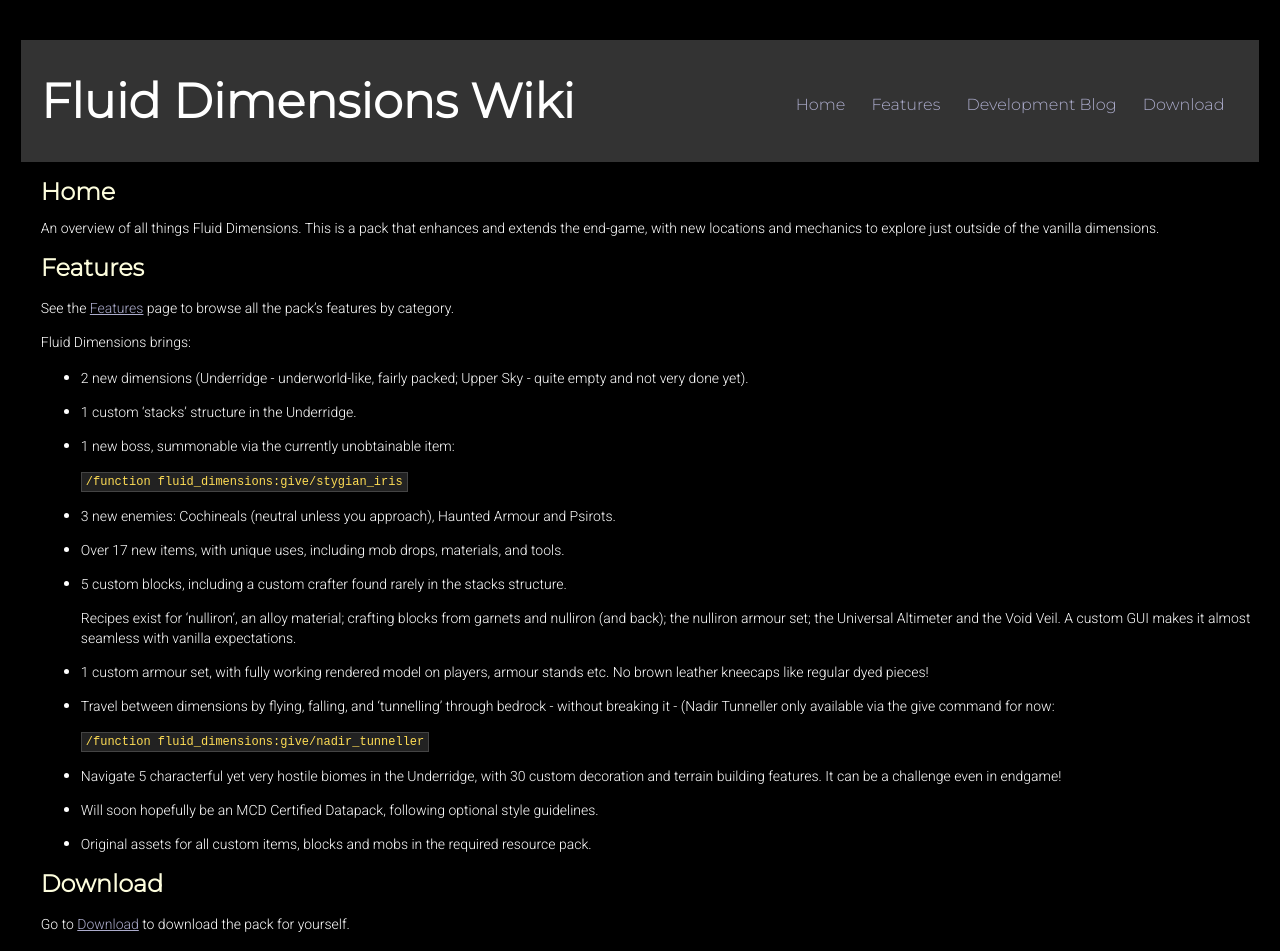
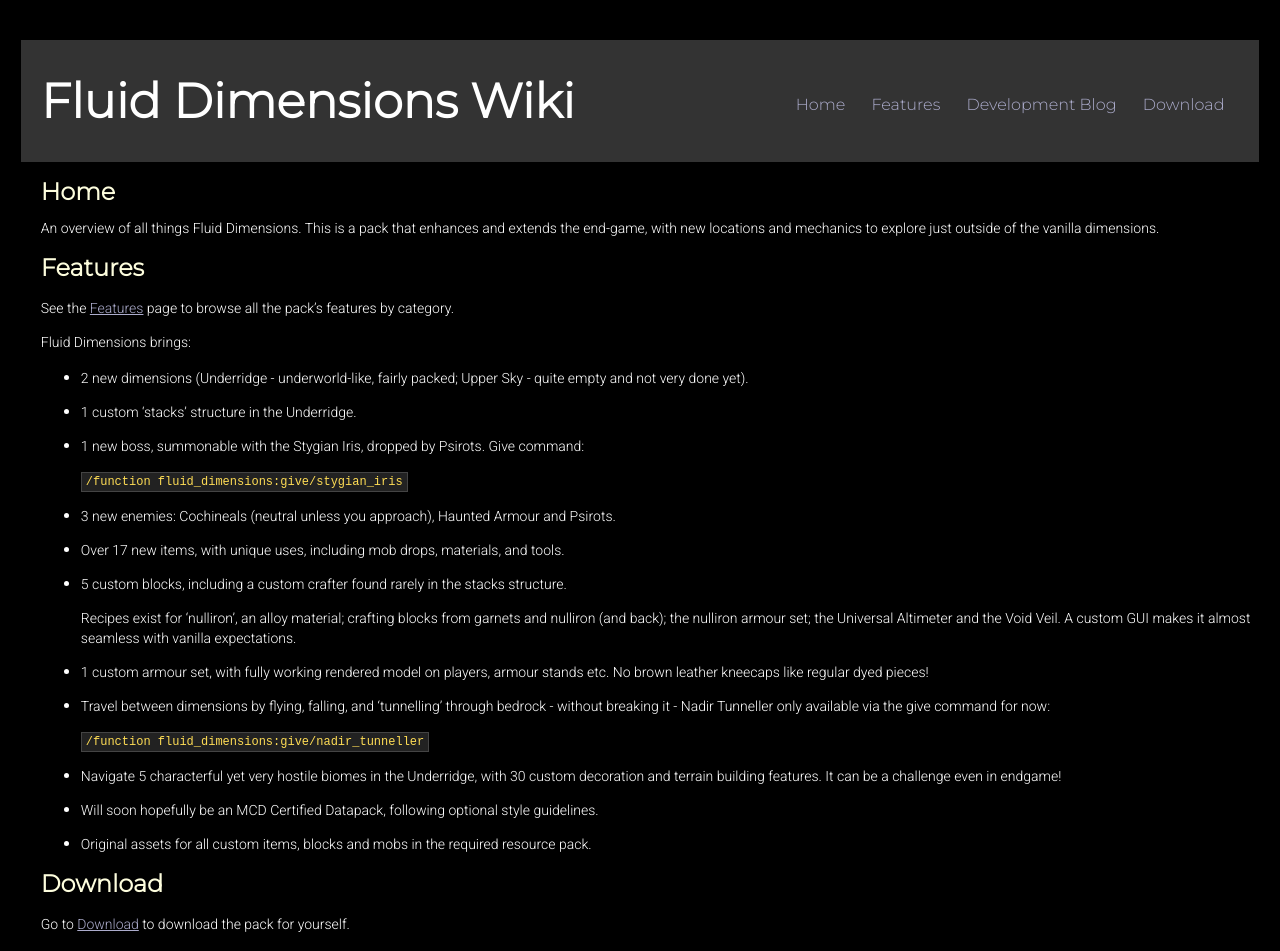
Before and after one commit to fludim/docs, a Jekyll site: the page built from index.md, in a window 1280 px wide. Shown: the top 951 px of the page. Built offline with Jekyll 4.4.1, drawn with Linux system fonts in a browser that asks for light colours; our own code applies the rules of GitHub Pages for plain Markdown files.

Commit message:
fix iris text on index

```diff
--- a/index.md
+++ b/index.md
@@ -13,7 +13,7 @@ Fluid Dimensions brings:
 
 - 1 custom 'stacks' structure in the Underridge.
 
-- 1 new boss, summonable via the currently unobtainable item:
+- 1 new boss, summonable with the Stygian Iris, dropped by Psirots. Give command:
 
     `/function fluid_dimensions:give/stygian_iris`
 
@@ -27,7 +27,7 @@ Fluid Dimensions brings:
 
 - 1 custom armour set, with fully working rendered model on players, armour stands etc. No brown leather kneecaps like regular dyed pieces!
 
-- Travel between dimensions by flying, falling, and 'tunnelling' through bedrock - without breaking it - (Nadir Tunneller only available via the give command for now:
+- Travel between dimensions by flying, falling, and 'tunnelling' through bedrock - without breaking it - Nadir Tunneller only available via the give command for now:
 
     `/function fluid_dimensions:give/nadir_tunneller`
 
```
